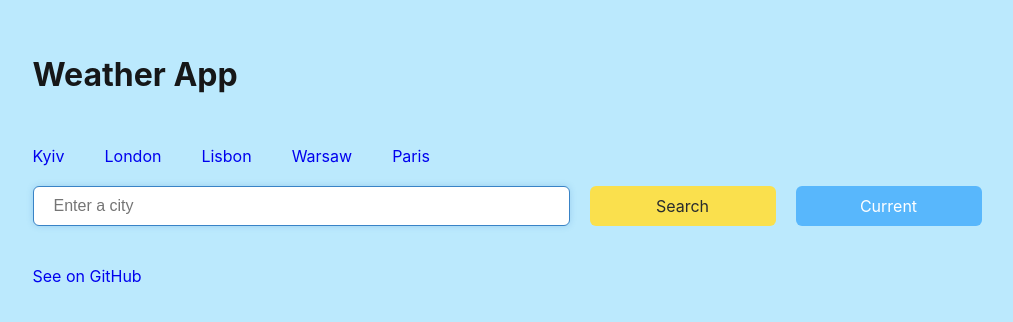
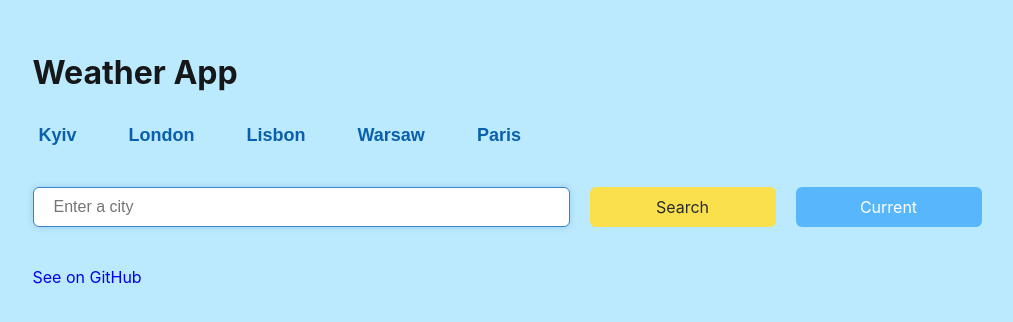
Before and after one commit to HannaTubolets/weather-react-app, a React (Create React App) app: page / in a window 1280 px wide. Shown: the part 230-552 px from the top of the page, without its empty margins (133-1146 px from the left). Built offline with nearby package versions, Linux system fonts and the light colour scheme.

Commit message:
Added styles

```diff
--- a/src/components/Cities/Cities.jsx
+++ b/src/components/Cities/Cities.jsx
@@ -8,23 +8,18 @@ const Cities = () => {
     <div>
       <ul className={css.favoriteCities}>
         <li>
-          <a className={css.favoriteCities} href="#"></a>
           <Weather city="Kyiv" />
         </li>
         <li>
-          <a className={css.favoriteCities} href="#"></a>
           <Weather city="London" />
         </li>
         <li>
-          <a className={css.favoriteCities} href="#"></a>
           <Weather city="Lisbon" />
         </li>
         <li>
-          <a className={css.favoriteCities} href="#"></a>
           <Weather city="Warsaw" />
         </li>
         <li>
-          <a className={css.favoriteCities} href="#"></a>
           <Weather city="Paris" />
         </li>
       </ul>
--- a/src/components/Cities/Cities.module.css
+++ b/src/components/Cities/Cities.module.css
@@ -4,7 +4,3 @@
   gap: 40px;
   margin-bottom: 20px;
 }
-
-.favoriteCity {
-  color: #fff;
-}
--- a/src/components/Form/Form.jsx
+++ b/src/components/Form/Form.jsx
@@ -1,4 +1,4 @@
-import React, { useEffect, useState } from 'react';
+import React, { useEffect, useState, useCallback } from 'react';
 import axios from 'axios';
 
 import css from '../Form/Form.module.css';
@@ -7,26 +7,25 @@ const Form = () => {
   const [city, setCity] = useState('');
   const [isLoaded, setLoaded] = useState(false);
   const [weather, setWeather] = useState({});
-  const [isSearchClicked, setSearchClicked] = useState(false); // New state
+  const [isSearchClicked, setSearchClicked] = useState(false);
 
-  const fetchWeatherData = async url => {
+  const fetchWeatherData = useCallback(async url => {
     try {
       const response = await axios.get(url);
       showWeather(response.data);
     } catch (error) {
       console.error('Error fetching weather data:', error);
     }
-  };
+  }, []);
 
   useEffect(() => {
     if (isSearchClicked && city !== '') {
-      // Only fetch data when search button is clicked and city is not empty
       const API_KEY = '082d3d02ffdb12f2fd9b259e2ced1d0d';
       const API_URL = `https://api.openweathermap.org/data/2.5/weather?q=${city}&appid=${API_KEY}&units=metric`;
       fetchWeatherData(API_URL);
     }
-    setSearchClicked(false); // Reset the search clicked state
-  }, [isSearchClicked, city]);
+    setSearchClicked(false);
+  }, [isSearchClicked, city, fetchWeatherData]);
 
   function showWeather(data) {
     setLoaded(true);
--- a/src/components/Weather/Weather.jsx
+++ b/src/components/Weather/Weather.jsx
@@ -30,9 +30,9 @@ const Weather = ({ city }) => {
 
   return (
     <div>
-      <a className={css.favoriteCities} href="#" onClick={handleClick}>
+      <button className={css.favoriteCities} href="#" onClick={handleClick}>
         {city}
-      </a>
+      </button>
       {showWeather && weatherData && (
         <div>
           <h2>{weatherData.name}</h2>
--- a/src/components/Weather/Weather.module.css
+++ b/src/components/Weather/Weather.module.css
@@ -0,0 +1,9 @@
+.favoriteCities {
+  color: #0a60ab;
+  font-size: 18px;
+  font-weight: 700;
+  margin-bottom: 20px;
+  background-color: transparent;
+  border: none;
+  outline: none;
+}
```
Also changed, not shown: src/components/CurrentWeather/CurrentWeather.css (deleted), src/components/CurrentWeather/CurrentWeather.module.css (added).
